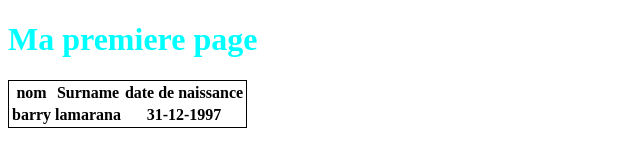
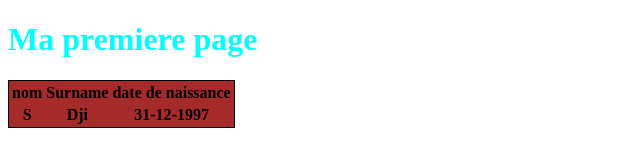
Before and after one commit to FLamarana/OpenClassProjet2, a plain HTML site: page index.html in a window 1280 px wide. Shown: the whole page, without its empty margins (0-640 px from the left). Drawn offline with Linux system fonts and the light colour scheme.

Commit message:
Fichier pris en compte finally comme derniere modification

```diff
--- a/index.html
+++ b/index.html
@@ -10,7 +10,7 @@
   <h1>Ma premiere page</h1>
   <table>
       <tr><th>nom</th><th>Surname</th><th>date de naissance</th></tr>
-      <tr><th>barry</th><th>lamarana</th><th>31-12-1997</th></tr>
+      <tr><th>S</th><th>Dji</th><th>31-12-1997</th></tr>
   </table>
 </body>
 </html>
--- a/style.css
+++ b/style.css
@@ -4,4 +4,5 @@ h1 {
 
 table {
   border: 1px solid;
+  background-color: brown;
 }
```
